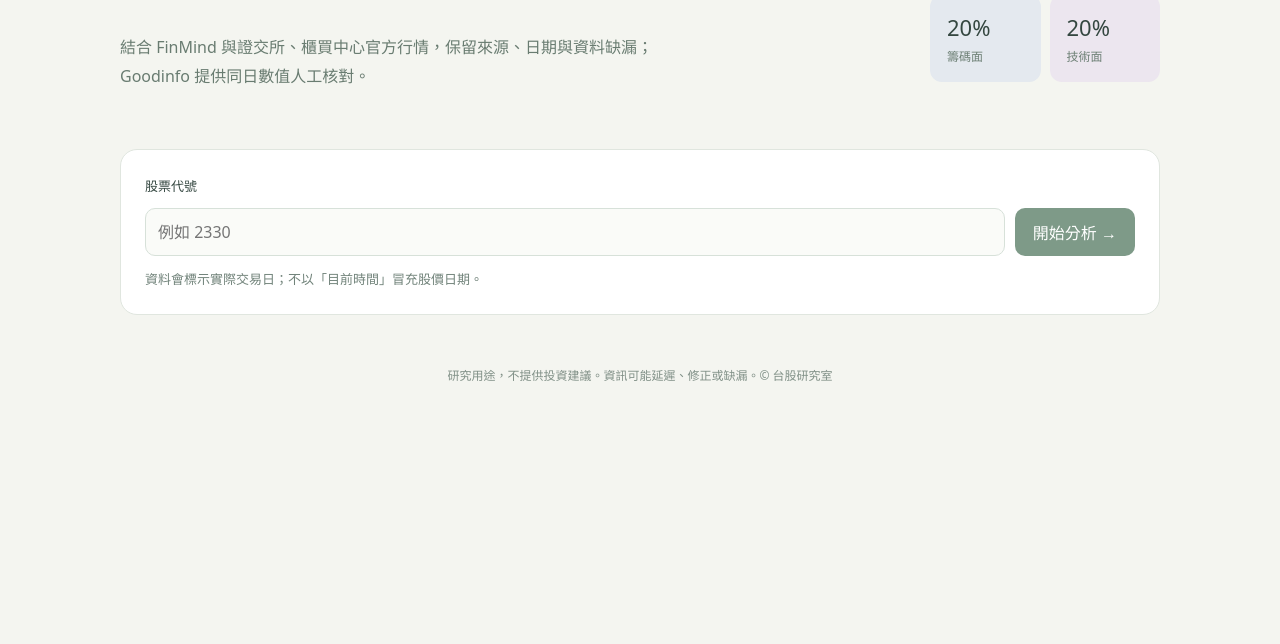
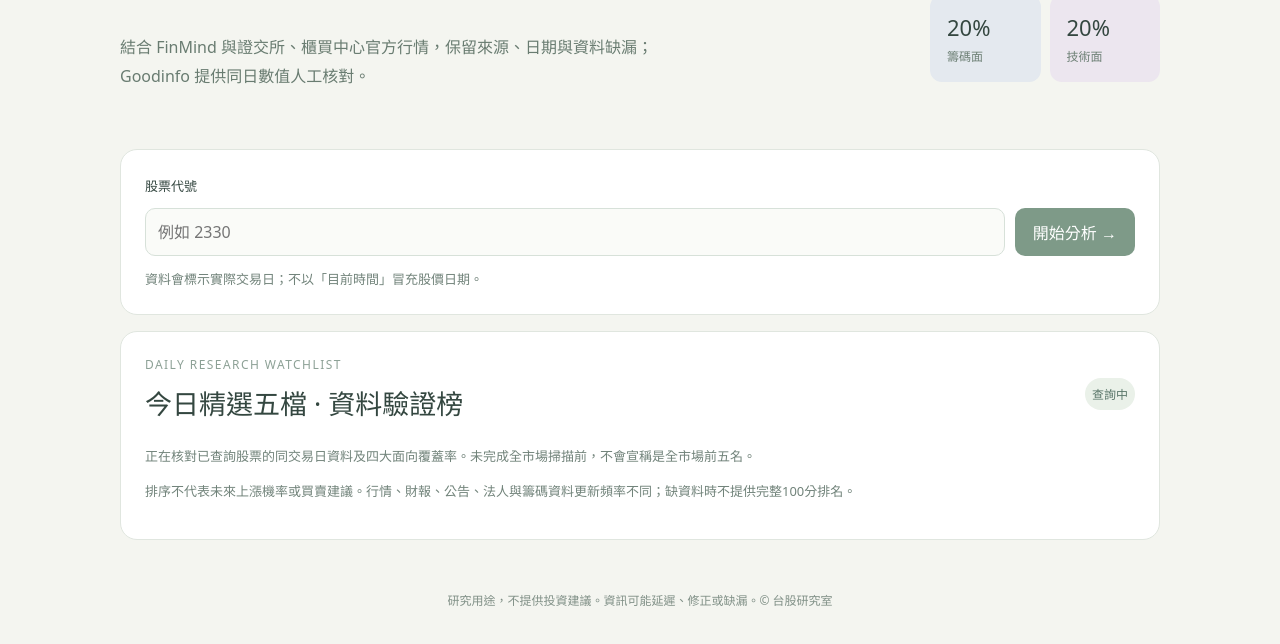
Before and after one commit to redfisharthur-beep/taiwan-stock-analysis, a website: page public/index.html in a window 1280 px wide. Shown: the part 265-909 px from the top of the page. Before the commit the page ends 800 px from the top, so only its background shows below. Drawn offline with Linux system fonts and the light colour scheme.

Commit message:
feat: add today’s five-stock research panel and interactive K-line section

```diff
--- a/public/index.html
+++ b/public/index.html
@@ -7,7 +7,13 @@
 <main><section class="hero"><div><div class="eyebrow">TAIWAN STOCK RESEARCH</div><h1>看懂數據，再做判斷。</h1><p>結合 FinMind 與證交所、櫃買中心官方行情，保留來源、日期與資料缺漏；Goodinfo 提供同日數值人工核對。</p></div><div class="weights"><div><b>50%</b><span>基本面</span></div><div><b>10%</b><span>消息面</span></div><div><b>20%</b><span>籌碼面</span></div><div><b>20%</b><span>技術面</span></div></div></section>
 <section class="panel search"><label for="ticker">股票代號</label><form id="search"><input id="ticker" inputmode="numeric" pattern="[0-9]{4,6}" maxlength="6" placeholder="例如 2330" required><button id="submit" type="submit">開始分析 <span aria-hidden="true">→</span></button></form><div id="status" role="status" aria-live="polite">資料會標示實際交易日；不以「目前時間」冒充股價日期。</div></section>
 <div id="result" hidden><section class="panel"><div class="stock-head"><div><div class="eyebrow" id="market"></div><h2 id="stock-name"></h2><div id="asof" class="muted"></div></div><div class="value"><small>FinMind 收盤價</small><strong id="close">—</strong><small id="price-date"></small></div></div><div id="verify" class="notice"></div><div id="overview" class="overview"></div><div id="warnings" class="muted"></div></section>
+<section class="panel" id="chart-panel"><div class="card-head"><h3>日 K 線與成交量</h3><span class="pill">實際交易資料 · 非即時</span></div><p class="muted">灰紅表示收高於或等於開盤，灰綠表示收低於開盤；長期指標尚未處理除權息與減資，請搭配原始公告核對。</p><canvas id="kline" width="800" height="350" role="img" aria-label="個股近70交易日日K線及成交量圖"></canvas><div class="muted" id="kline-tip" role="status"></div></section>
 <section class="scoring" id="parts"></section>
 <section class="panel"><h3>Goodinfo 同日數值比對</h3><p class="muted">本站不擷取 Goodinfo 數據。請由下方連結查看原站「相同日期」收盤價，再自行輸入。此結果只保存在目前頁面，不會當成自動化驗證或加入評分。</p><a id="goodinfo" class="text-link" href="#" target="_blank" rel="noopener noreferrer">開啟 Goodinfo 個股頁 ↗</a><div class="compare"><label for="good-date">Goodinfo 交易日期</label><input type="date" id="good-date"><label for="good-price">Goodinfo 收盤價（元）</label><input type="number" id="good-price" min="0.01" step="any" placeholder="請手動輸入"><button id="compare-btn" type="button" class="outline">核對數值</button></div><div id="compare-out" class="notice" role="status">尚未進行 Goodinfo 人工核對。</div><p class="muted">重要：人工輸入數值可能有誤；兩個網站若引用同一原始來源，也不構成獨立來源驗證。</p></section>
 <section class="panel"><h3>研究來源與日期</h3><div id="sources"></div></section></div>
+<section class="panel" id="daily-panel"><div class="card-head"><div><div class="eyebrow">DAILY RESEARCH WATCHLIST</div><h2>今日精選五檔 · 資料驗證榜</h2></div><span class="pill" id="daily-date">查詢中</span></div>
+<p class="muted" id="daily-status" role="status">正在核對已查詢股票的同交易日資料及四大面向覆蓋率。未完成全市場掃描前，不會宣稱是全市場前五名。</p>
+<div id="daily-list" class="daily-list"></div>
+<p class="muted">排序不代表未來上漲機率或買賣建議。行情、財報、公告、法人與籌碼資料更新頻率不同；缺資料時不提供完整100分排名。</p>
+</section>
 </main><footer>研究用途，不提供投資建議。資訊可能延遲、修正或缺漏。© 台股研究室</footer></div><script type="module" src="/app.js"></script></body></html>
```
